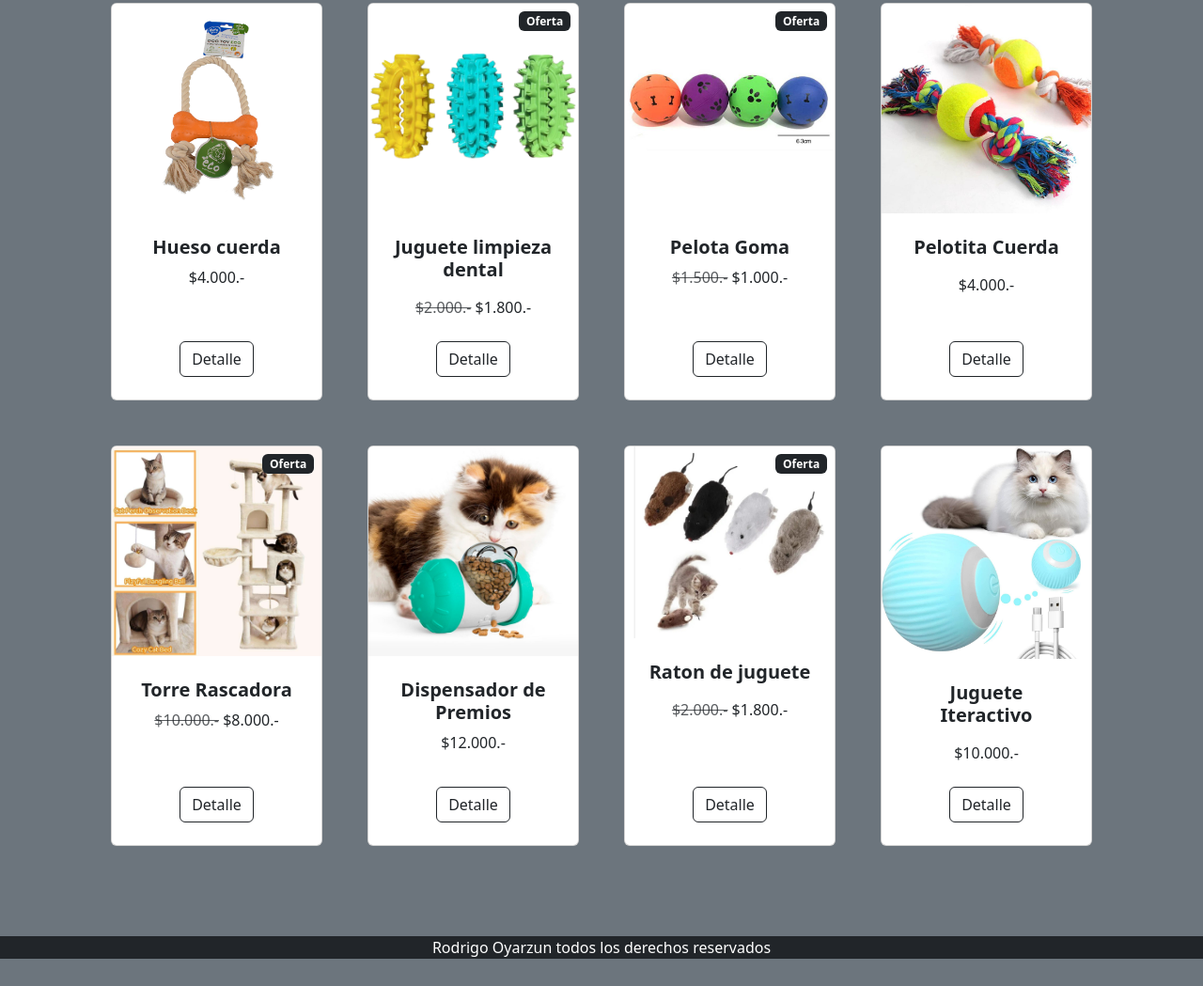
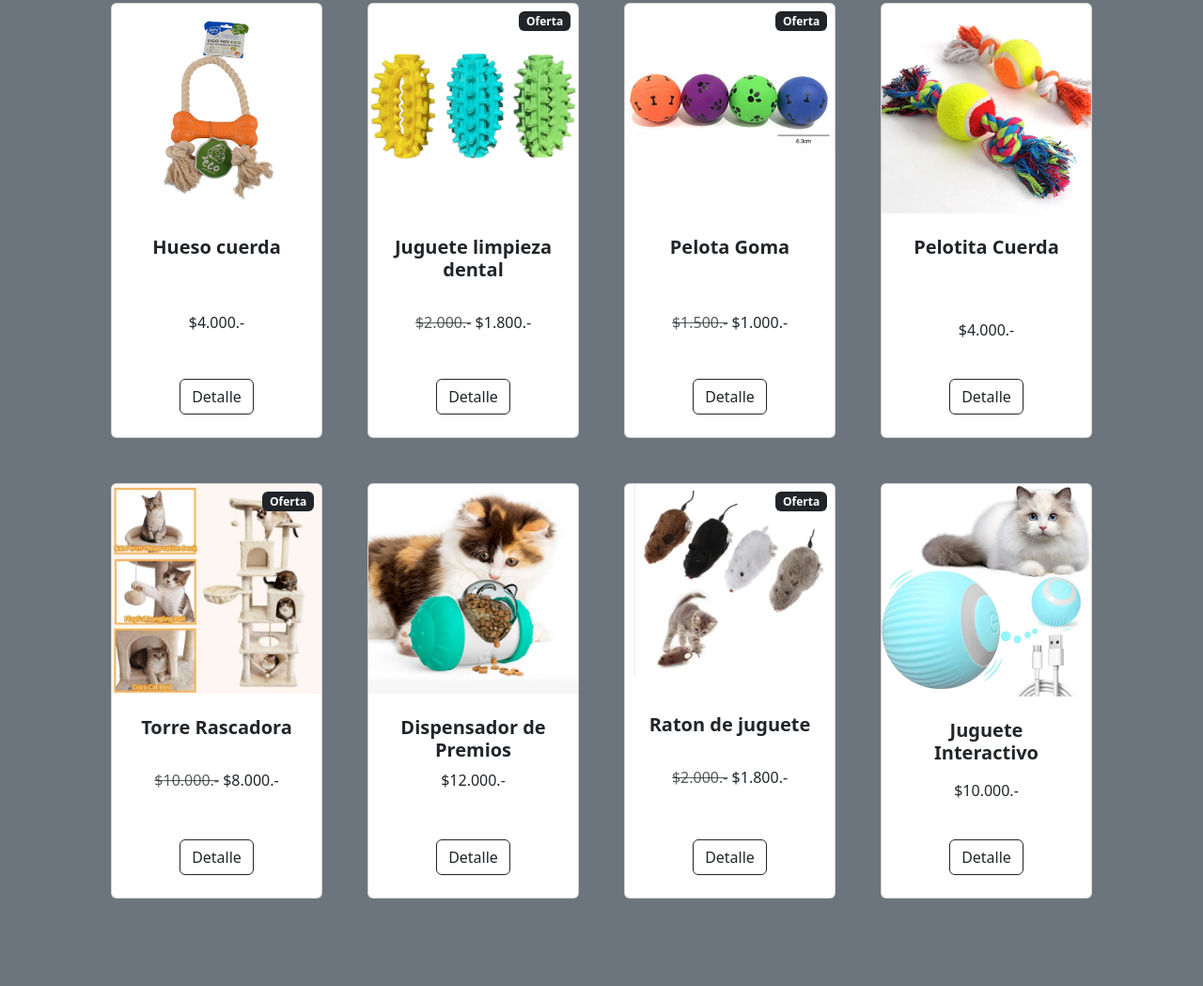
Before and after one commit to rodrigopython1375-tech/modulo2examen, a plain HTML site: page index.html in a window 1280 px wide. Shown: the part 893-1942 px from the top of the page at 94% size. Before the commit the page ends 1913 px from the top, so only its background shows below. Drawn offline with nearby package versions, Linux system fonts and the light colour scheme.

Commit message:
mejora de margenes card

```diff
--- a/index.html
+++ b/index.html
@@ -140,22 +140,19 @@
                     <!-- imagen1 -->
                     <div class="col mb-5" data-image-group="on" id="perros">
                         <div class="card h-100">
-                            <!-- Product image-->
                             <img
                                 class="card-img-top"
                                 src="assets/img/catalogo/hueso_cuerda.jpeg"
                                 alt="..."
                             />
-                            <!-- Product details-->
                             <div class="card-body p-4">
                                 <div class="text-center">
-                                    <!-- Product name-->
                                     <h5 class="fw-bolder">Hueso cuerda</h5>
-                                    <!-- Product price-->
-                                    $4.000.-
+
+                                    <p class="pt-5">$4.000.-</p>
                                 </div>
                             </div>
-                            <!-- Product actions-->
+
                             <div
                                 class="card-footer p-4 pt-0 border-top-0 bg-transparent"
                             >
@@ -173,27 +170,25 @@
                     <!-- imagen2 -->
                     <div class="col mb-5">
                         <div class="card h-100">
-                            <!-- Sale badge-->
                             <div
                                 class="badge bg-dark text-white position-absolute"
                                 style="top: 0.5rem; right: 0.5rem"
                             >
-                                Oferta
+                                <span>Oferta</span>
                             </div>
-                            <!-- Product image-->
+
                             <img
                                 class="card-img-top"
                                 src="assets/img/catalogo/juguete_limpieza_dental.jpg"
                                 alt="..."
                             />
-                            <!-- Product details-->
+
                             <div class="card-body p-4">
                                 <div class="text-center">
-                                    <!-- Product name-->
                                     <h5 class="fw-bolder">
                                         Juguete limpieza dental
                                     </h5>
-                                    <!-- Product reviews-->
+
                                     <div
                                         class="d-flex justify-content-center small text-warning mb-2"
                                     >
@@ -203,15 +198,16 @@
                                         <div class="bi-star-fill"></div>
                                         <div class="bi-star-fill"></div>
                                     </div>
-                                    <!-- Product price-->
+                                    <div class="pt-3">
                                         <span
                                             class="text-muted text-decoration-line-through"
                                             >$2.000.-</span
                                         >
-                                    $1.800.-
+                                        <span>$1.800.-</span>
                                     </div>
                                 </div>
-                            <!-- Product actions-->
+                            </div>
+
                             <div
                                 class="card-footer p-4 pt-0 border-top-0 bg-transparent"
                             >
@@ -229,33 +225,29 @@
                     <!-- imagen3 -->
                     <div class="col mb-5">
                         <div class="card h-100">
-                            <!-- Sale badge-->
                             <div
                                 class="badge bg-dark text-white position-absolute"
                                 style="top: 0.5rem; right: 0.5rem"
                             >
-                                Oferta
+                                <span>Oferta</span>
                             </div>
-                            <!-- Product image-->
                             <img
                                 class="card-img-top"
                                 src="assets/img/catalogo/pelota-goma-colores.jpg"
                                 alt="..."
                             />
-                            <!-- Product details-->
                             <div class="card-body p-4">
                                 <div class="text-center">
-                                    <!-- Product name-->
                                     <h5 class="fw-bolder">Pelota Goma</h5>
-                                    <!-- Product price-->
+                                    <div class="pt-5">
                                         <span
                                             class="text-muted text-decoration-line-through"
                                             >$1.500.-</span
                                         >
-                                    $1.000.-
+                                        <span>$1.000.-</span>
                                     </div>
                                 </div>
-                            <!-- Product actions-->
+                            </div>
                             <div
                                 class="card-footer p-4 pt-0 border-top-0 bg-transparent"
                             >
@@ -273,18 +265,16 @@
                     <!-- imagen4 -->
                     <div class="col mb-5" data-image-group="on">
                         <div class="card h-100">
-                            <!-- Product image-->
                             <img
                                 class="card-img-top"
                                 src="assets/img/catalogo/pelotita-cuerda.jpg"
                                 alt="..."
                             />
-                            <!-- Product details-->
+
                             <div class="card-body p-4">
                                 <div class="text-center">
-                                    <!-- Product name-->
                                     <h5 class="fw-bolder">Pelotita Cuerda</h5>
-                                    <!-- Product reviews-->
+
                                     <div
                                         class="d-flex justify-content-center small text-warning mb-2"
                                     >
@@ -294,11 +284,11 @@
                                         <div class="bi-star-fill"></div>
                                         <div class="bi-star-fill"></div>
                                     </div>
-                                    <!-- Product price-->
-                                    $4.000.-
+
+                                    <p class="pt-5">$4.000.-</p>
                                 </div>
                             </div>
-                            <!-- Product actions-->
+
                             <div
                                 class="card-footer p-4 pt-0 border-top-0 bg-transparent"
                             >
@@ -316,33 +306,32 @@
                     <!-- imagen5 -->
                     <div class="col mb-5" id="gatos">
                         <div class="card h-100">
-                            <!-- Sale badge-->
                             <div
                                 class="badge bg-dark text-white position-absolute"
                                 style="top: 0.5rem; right: 0.5rem"
                             >
-                                Oferta
+                                <span>Oferta</span>
                             </div>
-                            <!-- Product image-->
+
                             <img
                                 class="card-img-top"
                                 src="assets/img/catalogo/torre_rascadora.jpg"
                                 alt="..."
                             />
-                            <!-- Product details-->
+
                             <div class="card-body p-4">
                                 <div class="text-center">
-                                    <!-- Product name-->
                                     <h5 class="fw-bolder">Torre Rascadora</h5>
-                                    <!-- Product price-->
+                                    <div class="pt-4">
                                         <span
                                             class="text-muted text-decoration-line-through"
                                             >$10.000.-</span
                                         >
-                                    $8.000.-
+                                        <span>$8.000.-</span>
                                     </div>
                                 </div>
-                            <!-- Product actions-->
+                            </div>
+
                             <div
                                 class="card-footer p-4 pt-0 border-top-0 bg-transparent"
                             >
@@ -360,24 +349,22 @@
                     <!-- imagen6 -->
                     <div class="col mb-5" data-image-group="on">
                         <div class="card h-100">
-                            <!-- Product image-->
                             <img
                                 class="card-img-top"
                                 src="assets/img/catalogo/dispensador_premios.jpeg"
                                 alt="..."
                             />
-                            <!-- Product details-->
+
                             <div class="card-body p-4">
                                 <div class="text-center">
-                                    <!-- Product name-->
                                     <h5 class="fw-bolder">
                                         Dispensador de Premios
                                     </h5>
-                                    <!-- Product price-->
-                                    $12.000.-
+
+                                    <p class="pt2">$12.000.-</p>
                                 </div>
                             </div>
-                            <!-- Product actions-->
+
                             <div
                                 class="card-footer p-4 pt-0 border-top-0 bg-transparent"
                             >
@@ -395,25 +382,25 @@
                     <!-- imagen7 -->
                     <div class="col mb-5">
                         <div class="card h-100">
-                            <!-- Sale badge-->
                             <div
                                 class="badge bg-dark text-white position-absolute"
                                 style="top: 0.5rem; right: 0.5rem"
                             >
-                                Oferta
+                                <span>Oferta</span>
                             </div>
-                            <!-- Product image-->
+
                             <img
                                 class="card-img-top"
                                 src="assets/img/catalogo/raton_juguete.jpg"
                                 alt="..."
                             />
-                            <!-- Product details-->
+
                             <div class="card-body p-4">
                                 <div class="text-center">
-                                    <!-- Product name-->
-                                    <h5 class="fw-bolder">Raton de juguete</h5>
-                                    <!-- Product reviews-->
+                                    <h5 class="fw-bolder pt-3">
+                                        Raton de juguete
+                                    </h5>
+
                                     <div
                                         class="d-flex justify-content-center small text-warning mb-2"
                                     >
@@ -423,15 +410,16 @@
                                         <div class="bi-star-fill"></div>
                                         <div class="bi-star-fill"></div>
                                     </div>
-                                    <!-- Product price-->
+
+                                    <div class="pt-3">
                                         <span
                                             class="text-muted text-decoration-line-through"
                                             >$2.000.-</span
                                         >
-                                    $1.800.-
+                                        <span>$1.800.-</span>
                                     </div>
                                 </div>
-                            <!-- Product actions-->
+                            </div>
                             <div
                                 class="card-footer p-4 pt-0 border-top-0 bg-transparent"
                             >
@@ -449,34 +437,25 @@
                     <!-- imagen8 -->
                     <div class="col mb-5" data-image-group="on">
                         <div class="card h-100">
-                            <!-- Product image-->
                             <img
                                 class="card-img-top"
                                 src="assets/img/catalogo/juguete_interactivo.jpg"
                                 alt="..."
                             />
-                            <!-- Product details-->
+
                             <div class="card-body p-4">
                                 <div class="text-center">
-                                    <!-- Product name-->
                                     <h5 class="fw-bolder">
-                                        Juguete Iteractivo
+                                        Juguete Interactivo
                                     </h5>
-                                    <!-- Product reviews-->
+
                                     <div
                                         class="d-flex justify-content-center small text-warning mb-2"
-                                    >
-                                        <div class="bi-star-fill"></div>
-                                        <div class="bi-star-fill"></div>
-                                        <div class="bi-star-fill"></div>
-                                        <div class="bi-star-fill"></div>
-                                        <div class="bi-star-fill"></div>
-                                    </div>
-                                    <!-- Product price-->
-                                    $10.000.-
+                                    ></div>
+                                    <p>$10.000.-</p>
                                 </div>
                             </div>
-                            <!-- Product actions-->
+
                             <div
                                 class="card-footer p-4 pt-0 border-top-0 bg-transparent"
                             >
@@ -498,6 +477,7 @@
         <footer class="text-center text-white bg-dark px-5">
             Rodrigo Oyarzun todos los derechos reservados
         </footer>
+        <!-- modal1 -->
         <div
             class="catalogo-modal modal fade"
             id="Modal1"
@@ -557,6 +537,7 @@
                 </div>
             </div>
         </div>
+        <!-- modal2 -->
         <div
             class="catalogo-modal modal fade"
             id="Modal2"
@@ -620,6 +601,7 @@
                 </div>
             </div>
         </div>
+        <!-- modal3 -->
         <div
             class="catalogo-modal modal fade"
             id="Modal3"
@@ -683,6 +665,7 @@
                 </div>
             </div>
         </div>
+        <!-- modal4 -->
         <div
             class="catalogo-modal modal fade"
             id="Modal4"
@@ -740,6 +723,7 @@
                 </div>
             </div>
         </div>
+        <!-- modal5 -->
         <div
             class="catalogo-modal modal fade"
             id="Modal5"
@@ -801,6 +785,7 @@
                 </div>
             </div>
         </div>
+        <!-- modal6 -->
         <div
             class="catalogo-modal modal fade"
             id="Modal6"
@@ -859,6 +844,7 @@
                 </div>
             </div>
         </div>
+        <!-- modal7 -->
         <div
             class="catalogo-modal modal fade"
             id="Modal7"
@@ -920,6 +906,7 @@
                 </div>
             </div>
         </div>
+        <!-- modal8 -->
         <div
             class="catalogo-modal modal fade"
             id="Modal8"
```
Lines whose indentation alone changed are shown as unchanged.
